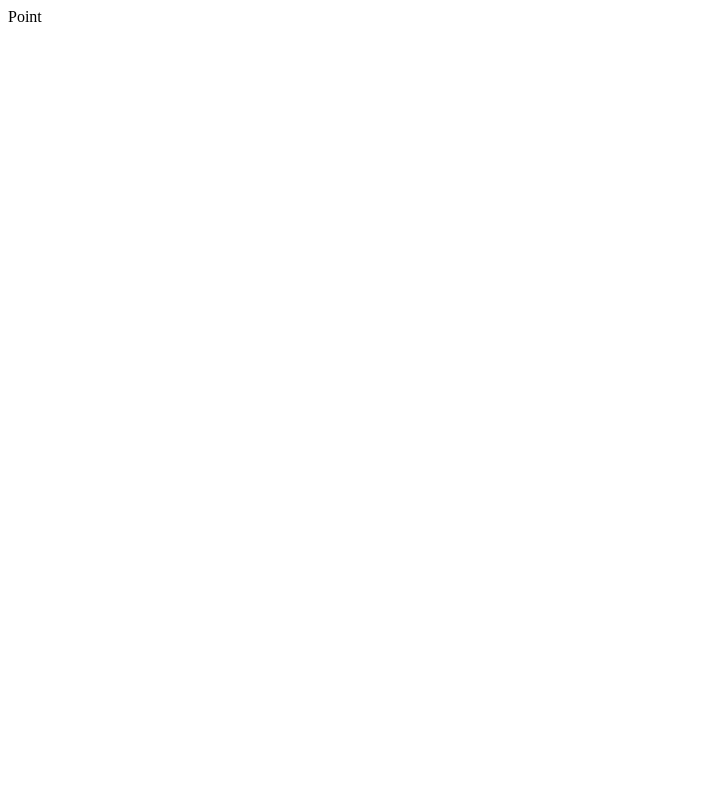
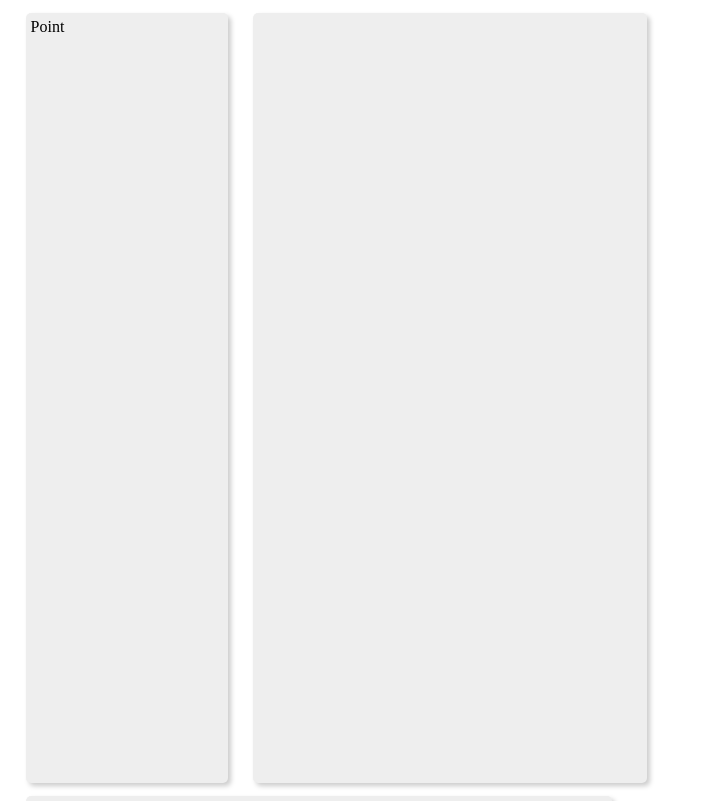
Before and after one commit to dvberkel/ruler-compass, a website: page index.html in a window 1280 px wide. Shown: the top 801 px of the page, without its empty margins (0-707 px from the left). Drawn offline with Linux system fonts and the light colour scheme.

Commit message:
incorporate some style

```diff
--- /dev/null
+++ b/css/construction.css
@@ -0,0 +1,12 @@
+body, .construction {
+    margin: 0;
+    padding: 0;
+}
+
+.construction {
+    position: absolute;
+    top: 0px;
+    bottom: 0px;
+    left: 0px;
+    right: 0px;
+}
--- /dev/null
+++ b/css/ruler-compass.css
@@ -0,0 +1,24 @@
+.parts, .code, .result {
+    display: inline-block;
+    border-radius: 5px;
+    padding: 5px;
+    margin-left: 2%;
+    margin-top: 1%;
+    vertical-align: top;
+    height: 95%;
+    background-color: #eeeeee;
+    box-shadow: 3px 3px 5px #cccccc;
+}
+
+.parts {
+    width: 15%;
+}
+
+.code {
+    width: 30%;
+}
+
+.result {
+    width: 45%;
+    margin-right: 2%;
+}
--- a/index.html
+++ b/index.html
@@ -3,6 +3,8 @@
   <head>
     <meta charset="utf8"/>
     <title>Ruler &amp; Compass Constructions</title>
+    <link href="css/construction.css" rel="stylesheet">
+    <link href="css/ruler-compass.css" rel="stylesheet">
     <script type="text/javascript" src="lib/jquery-1.8.3.min.js"></script>
     <script type="text/javascript" src="lib/underscore-min.js"></script>
     <script type="text/javascript" src="lib/backbone-min.js"></script>
```
